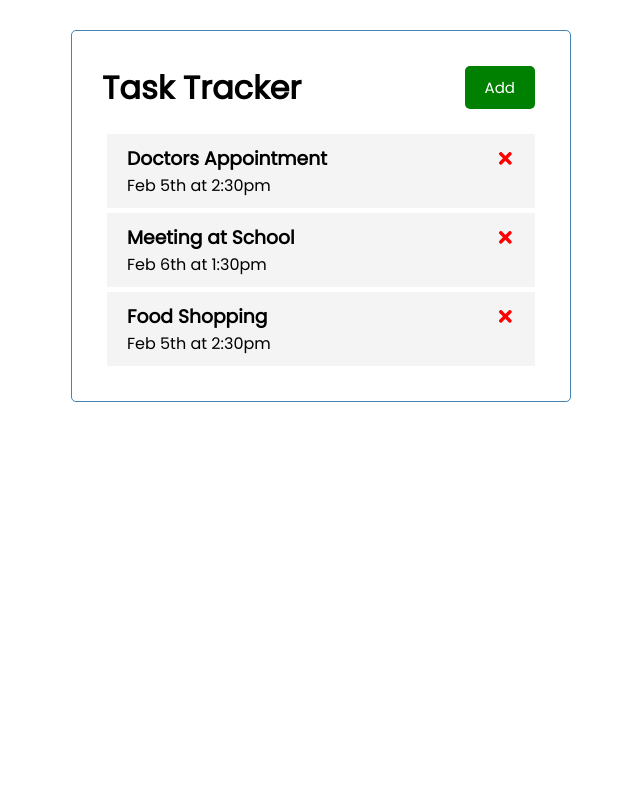
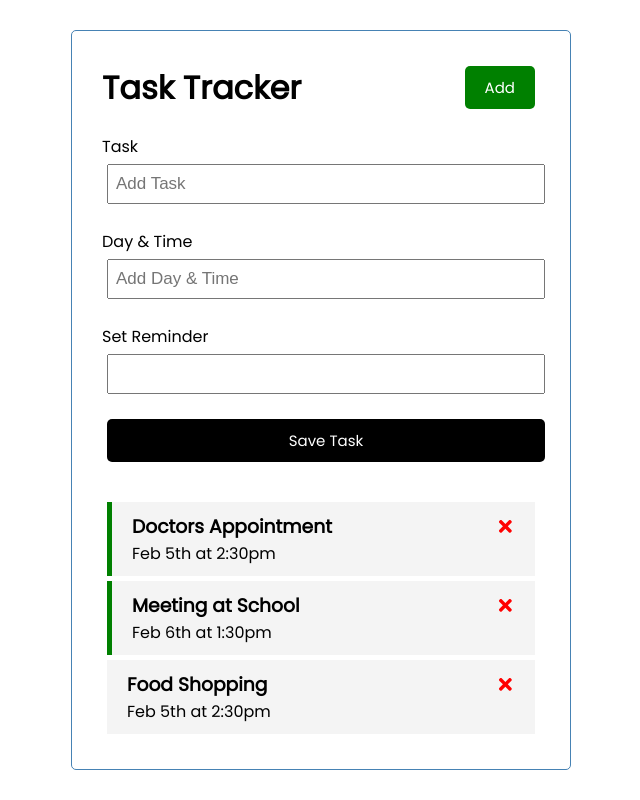
Before and after one commit to CarlBush/task-tracker, a React (Create React App) app: page / in a window 1280 px wide. Shown: the whole page, without its empty margins (319-959 px from the left). Built offline with nearby package versions, Linux system fonts and the light colour scheme.

Commit message:
form control

```diff
--- a/src/App.js
+++ b/src/App.js
@@ -1,6 +1,7 @@
 import { useState } from "react";
 import Header from "./components/Header";
 import Tasks from "./components/Tasks";
+import AddTask from "./components/AddTask";
 
 function App() {
   const [tasks, setTasks] = useState([
@@ -27,13 +28,27 @@
   //Delete Task
   const deleteTask = function (id) {
     //console.log("delete", id);
-  setTasks(tasks.filter((task) => task.id !==id))
+    setTasks(tasks.filter((task) => task.id !== id))
+  };
+
+  //Toggle Reminder
+
+  const toggleReminder = function (id) {
+    //console.log(id)
+    setTasks(tasks.map((task) => task.id === id ? { ...task, reminder: !task.reminder } : task))
   };
 
   return (
     <div className="container">
       <Header />
-    {tasks.length > 0 ? <Tasks tasks={tasks} onDelete={deleteTask}/> : "No Tasks To Show"}
+      <AddTask />
+      {tasks.length > 0 ? (
+        <Tasks tasks={tasks}
+          onDelete={deleteTask}
+          onToggle={toggleReminder} />
+      ) : (
+        "No Tasks To Show"
+      )}
     </div>
   );
 }
--- /dev/null
+++ b/src/components/AddTask.js
@@ -0,0 +1,21 @@
+function AddTask() {
+    return (
+        <form className="add-form">
+            <div className="form-control">
+                <label>Task</label>
+                <input type="text" placeholder="Add Task"></input>
+            </div>
+            <div className="form-control">
+                <label>Day & Time</label>
+                <input type="text" placeholder="Add Day & Time"></input>
+            </div>
+            <div className="form-control">
+                <label>Set Reminder</label>
+                <input type="checkbox form-control-check"></input>
+            </div>
+            <input type="submit" className="btn btn-block" value="Save Task"></input>
+        </form>
+    )
+}
+
+export default AddTask;
--- a/src/components/Task.js
+++ b/src/components/Task.js
@@ -1,9 +1,9 @@
 import { FaTimes } from "react-icons/fa"
 //npm install react-icons
 
-function Task({ task, onDelete }) {
+function Task({ task, onDelete, onToggle }) {
     return (
-        <div className="task">
+        <div className={`task ${task.reminder ? "reminder" : ""}`} onDoubleClick={() => onToggle(task.id)}>
             <h3>{task.text}
                 <FaTimes
                     style={{ color: "red", cursor: "pointer" }}
--- a/src/components/Tasks.js
+++ b/src/components/Tasks.js
@@ -1,10 +1,10 @@
 import Task from "./Task";
 
-function Tasks({ tasks, onDelete }) {
+function Tasks({ tasks, onDelete, onToggle }) {
     return (
         <>
             {tasks.map((task) => (
-                <Task key={task.id} task={task} onDelete={onDelete}/>
+                <Task key={task.id} task={task} onDelete={onDelete} onToggle={onToggle}/>
             ))}
         </>
     )
```
Lines whose indentation alone changed are shown as unchanged.
